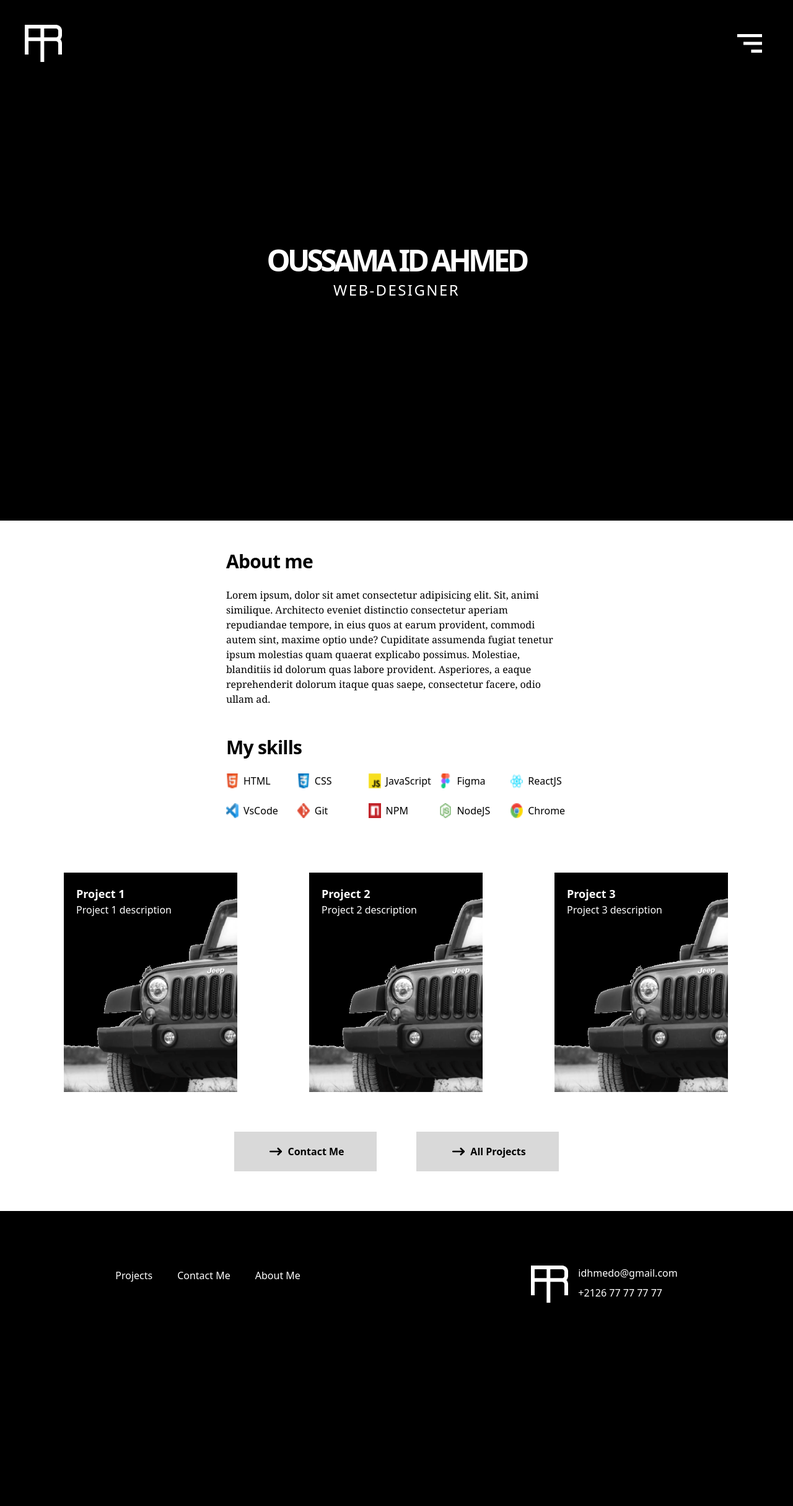
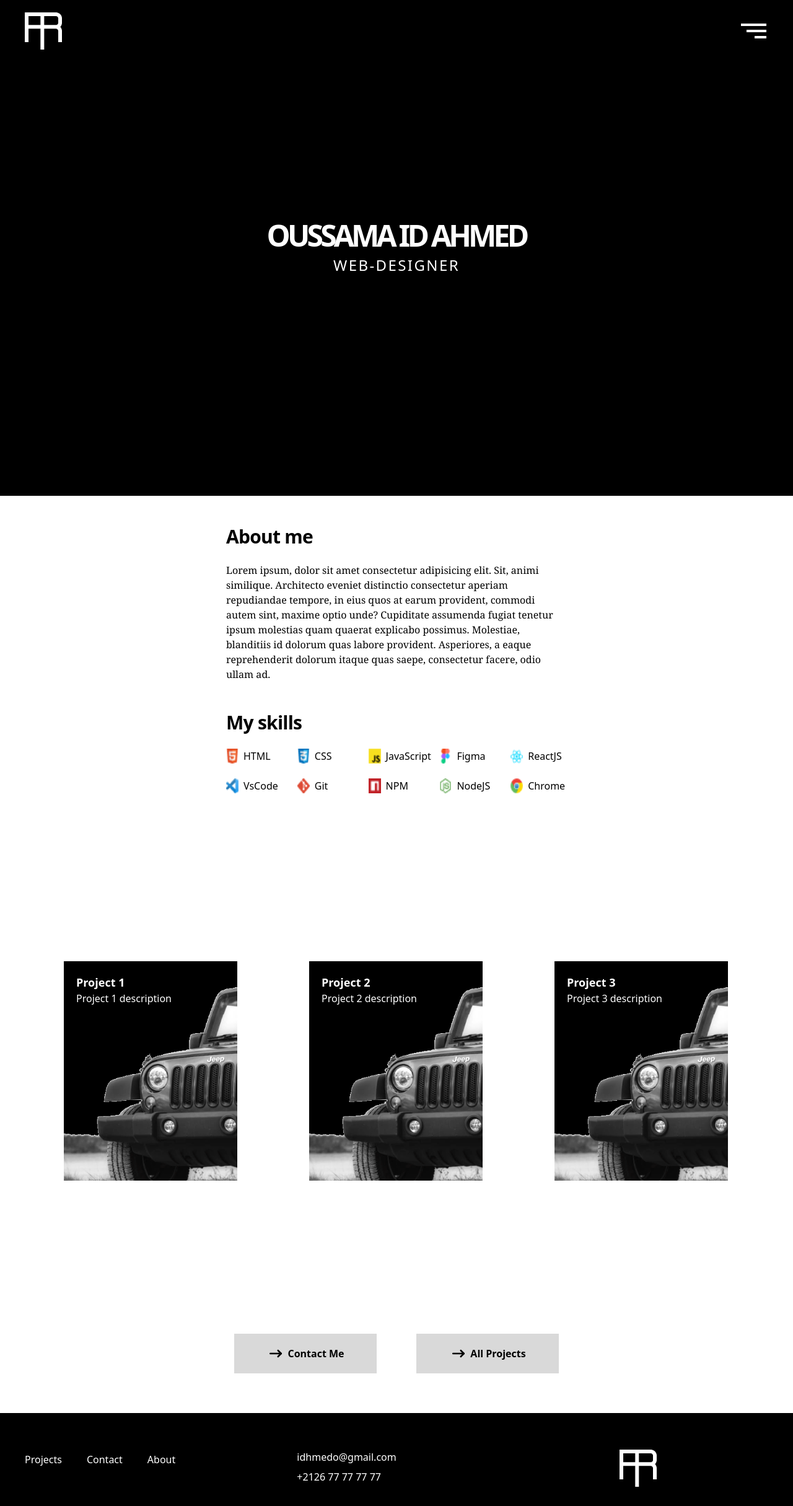
Before and after one commit to oussamaidahmed/firstpro, a Next.js app: page / in a window 1280 px wide. Shown: the whole page at 62% size. Before the commit the page ends 2142 px from the top, so only its background shows below. Built offline with nearby package versions, Linux system fonts and the light colour scheme.

Commit message:
PenuPage

```diff
--- a/src/app/about/page.tsx
+++ b/src/app/about/page.tsx
@@ -1,10 +1,11 @@
 import React from 'react'
 import { metadata } from '../layout'
+import FullScreenNavBar from '@/components/FullScreenNavBar'
 
 metadata.title = "About"
 
 export default function page() {
   return (
-    <div>about</div>
+    <FullScreenNavBar />
   )
 }
--- a/src/app/page.tsx
+++ b/src/app/page.tsx
@@ -7,7 +7,7 @@ import React from "react";
 
 export default function page() {
   return (
-    <div className="relative top-[-100px] ">
+    <div >
       <div className=" flex flex-col justify-center items-center gap-2  h-screen ">
         <h1 className="text-white text-5xl font-bold -tracking-widest font-league-gothic ">
           OUSSAMA ID AHMED
@@ -23,12 +23,11 @@ export default function page() {
       </div>
       {/* projects Preview */}
       <div>
-
         <Projects_data numProjectsToShow={3} />
       </div>
       {/* buttons */}
       <div>
-        <div className="flex bg-white py-6 pb-16 gap-6 justify-center items-center lg:gap-16 md:gap-16 sm:gap-5 sm:flex-col lg:flex-row md:flex-row flex-col">
+        <div className=" flex bg-white py-6 pb-16 gap-6 justify-center items-center lg:gap-16 md:gap-16 sm:gap-5 sm:flex-col lg:flex-row md:flex-row flex-col">
           <Contact_Me_Button />
           <All_Projects_Button />
         </div>
--- a/src/components/Footer.tsx
+++ b/src/components/Footer.tsx
@@ -5,19 +5,19 @@ import logo from "../../public/images/rpLogoWhite.png";
 
 export default function Footer() {
   return (
-    <div className="relative  text-white flex lg:justify-around md:justify-around w-auto bottom-10 h-auto space-y-7 sm:flex-col  lg:flex-row md:flex-row flex-col  sm:justify-center items-center justify-center">
+    <div className="relative  text-white flex lg:justify-around md:justify-around w-auto  h-[150px] space-y-7 sm:flex-col  lg:flex-row md:flex-row flex-col px-10  sm:justify-center items-center justify-center">
       <div className=" flex space-x-10">
         <Link href="/Projects" className="hover:text-red-700">
           <p>Projects</p>
         </Link>
         <Link href="/Contact_Me" className="hover:text-red-700">
-          <p>Contact Me</p>
+          <p>Contact</p>
         </Link>
         <Link href="/About_Me" className="hover:text-red-700">
-          <p>About Me</p>
+          <p>About</p>
         </Link>
       </div>
-      <div className="flex flex-row-reverse  ">
+      <div className="flex  sm:flex-row-reverse lg:flex-row md:flex-row flex-row-reverse lg:justify-around md:justify-around w-auto lg:w-screen md:w-screen    ">
         <div className="space-y-2 pl-4 ">
           <p>idhmedo@gmail.com</p>
           <p>+2126 77 77 77 77</p>
--- /dev/null
+++ b/src/components/FullScreenNavBar.tsx
@@ -0,0 +1,97 @@
+"use client";
+import Link from "next/link";
+import { useState } from "react";
+
+
+function MobileNav({
+  open,
+  setOpen,
+}: {
+  open: boolean;
+  setOpen: React.Dispatch<React.SetStateAction<boolean>>;
+}) {
+  return (
+    <div
+      className={`absolute top-0 left-0 h-screen w-full  bg-white transform ${
+        open ? "-translate-y-0 " : "-translate-y-full "
+      } transition-transform duration-300 ease-in-out filter `}
+    >
+      <div className="  flex flex-row justify-around place-items-center h-screen">
+        <div className="flex flex-row justify-around place-items-center">
+           <h1 className="rotate-[-90deg]  text-2xl font-medium font-league-spartan flex ">MENU</h1>
+           <div className="flex flex-col justify-center items-start space-y-7">
+          <Link
+            className="text-6xl font-bold hover:text-red-500 font-league-spartan "
+            href="/"
+            onClick={() => setOpen(!open)}
+          >
+            Home
+          </Link>
+          <Link
+            className="text-6xl font-bold hover:text-red-500 font-league-spartan "
+            href="/About"
+            onClick={() => setOpen(!open)}
+          >
+            About
+          </Link>
+          <Link
+           className="text-6xl font-bold hover:text-red-500 font-league-spartan "
+            href="/Contact_Me"
+            onClick={() => setOpen(!open)}
+          >
+            ContactMe
+          </Link>
+          <Link
+            className="text-6xl font-bold hover:text-red-500 font-league-spartan "
+            href="/Projects"
+            onClick={() => setOpen(!open)}
+          >
+            Projects
+          </Link>
+        </div>
+        </div>
+
+
+
+        <div className="space-y-2 pl-4 ">
+          <p>idhmedo@gmail.com</p>
+          <p>+2126 77 77 77 77</p>
+        </div>
+      </div>
+    </div>
+  );
+}
+
+export default function Navbar() {
+  const [open, setOpen] = useState(false);
+  return (
+    <nav>
+      <MobileNav open={open} setOpen={setOpen} />
+      <div className="w-11/12 flex justify-end items-center">
+        <div
+          className="group z-50 relative w-8 h-6  cursor-pointer flex-col justify-between items-end flex"
+          onClick={() => {
+            setOpen(!open);
+          }}
+        >
+          {/* hamburger button */}
+          <span
+            className={`h-1 w-[2.6rem] bg-black  cursor-pointer transform transition duration-300 ease-in-out ${
+              open ? "rotate-45 translate-y-2.5" : " bg-white"
+            }`}
+          />
+          <span
+            className={`h-1 w-[1.8rem]   cursor-pointer transition-all duration-600 ease-in-out ${
+              open ? "w-[0] " : "w-full bg-white"
+            }`}
+          />
+          <span
+            className={`h-1 w-[1.2rem] bg-black  cursor-pointer transform transition duration-300 ease-in-out ${
+              open ? " w-[2.6rem] -rotate-45 -translate-y-2.5" : "bg-white "
+            }`}
+          />
+        </div>
+      </div>
+    </nav>
+  );
+}
--- a/src/components/Header.tsx
+++ b/src/components/Header.tsx
@@ -1,10 +1,11 @@
 import Image from "next/image";
 import logo from "../../public/images/rpLogoWhite.png";
-import { BiMenuAltRight } from "react-icons/bi";
+import FullScreenNavBar from '@/components/FullScreenNavBar'
+
 
 export default function Header() {
   return (
-    <div className="flex justify-between items-center lg:p-[40px] p-[50px] bg-black ">
+    <div className="fixed h-[100px] z-50 w-full flex justify-between items-center lg:p-[40px] p-[50px] bg-black ">
       <Image
         src={logo}
         alt="Vercel Logo"
@@ -13,7 +14,9 @@ export default function Header() {
         className="mr-4 "
       />
 
-      <BiMenuAltRight size={60} color="white" />
+      <div>
+        <FullScreenNavBar />
+      </div>
     </div>
   );
 }
--- a/src/components/Projects_data.tsx
+++ b/src/components/Projects_data.tsx
@@ -48,7 +48,7 @@ export default function Projects_Data({ numProjectsToShow }: { numProjectsToShow
 
   const projectsToShow = Projects.slice(0, numProjectsToShow);
   return (
-    <div className=" justify-center place-items-center bg-white w-auto h-auto grid lg:grid-cols-3 md:grid-cols-2 sm:grid-cols-1  gap-7   p-10 lg:px-[60px] md:px-[60px] ">
+    <div className="  justify-center place-items-center bg-white w-auto h-screen grid lg:grid-cols-3 md:grid-cols-2 sm:grid-cols-1  gap-7   p-10 lg:px-[60px] md:px-[60px] ">
       {projectsToShow.map((project) => (
         <div key={project.id} className="relative  w-[282px] h-[354px]">
           <div className="p-5 absolute top-0 left-0 z-10">
```
